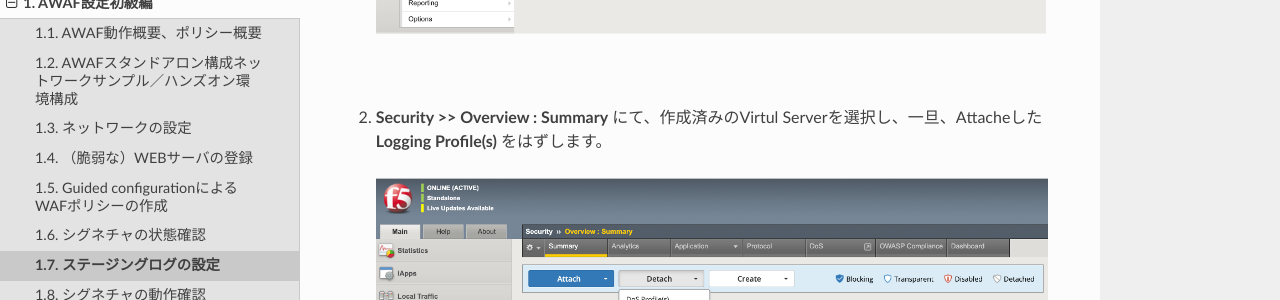
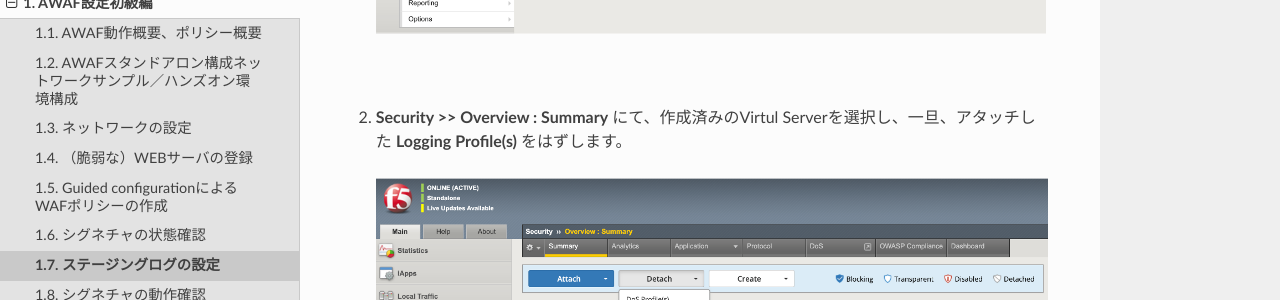
Before and after one commit to BeF5/f5j-easy-setup-waf-17, a Sphinx documentation site: the page built from docs/content1/module07/module07.rst, in a window 1280 px wide and 900 px high, scrolled down 585 px. Shown: the part 150-450 px from the top of the window. Built offline with Sphinx 7.4.7 and the Read the Docs theme 2.0.0, drawn with Linux system fonts in a browser that asks for light colours.

Commit message:
no message

```diff
--- a/docs/content1/module06/module06.rst
+++ b/docs/content1/module06/module06.rst
@@ -12,6 +12,6 @@
 #. **Attack Signatures** をクリックします。作成済みのセキュリティポリシーをクリックします。シグネチャのステータスが **Staging** となっていることを確認します。
 
    .. image:: images/mod6-3.png
+      |
    .. note::
       Staging(ステージング)モードとは、Learn/Alarm/Block設定が無効化され、攻撃を検知した場合には、「Manual Traffic Learning」で学習するだけの動作となるモードです。
-   |
--- a/docs/content1/module07/module07.rst
+++ b/docs/content1/module07/module07.rst
@@ -7,7 +7,7 @@
 
    .. image:: images/mod7-1.png
    |
-#. **Security >> Overview : Summary** にて、作成済みのVirtul Serverを選択し、一旦、Attacheした **Logging Profile(s)** をはずします。
+#. **Security >> Overview : Summary** にて、作成済みのVirtul Serverを選択し、一旦、アタッチした **Logging Profile(s)** をはずします。
 
    .. image:: images/mod7-2.png
    |
```
